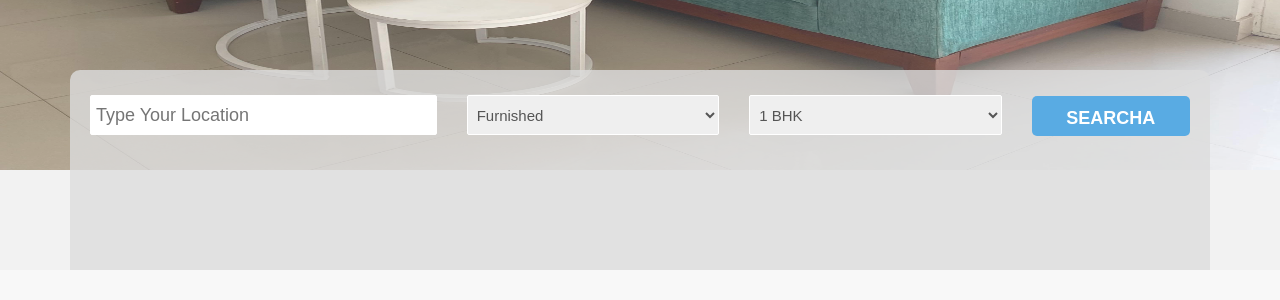
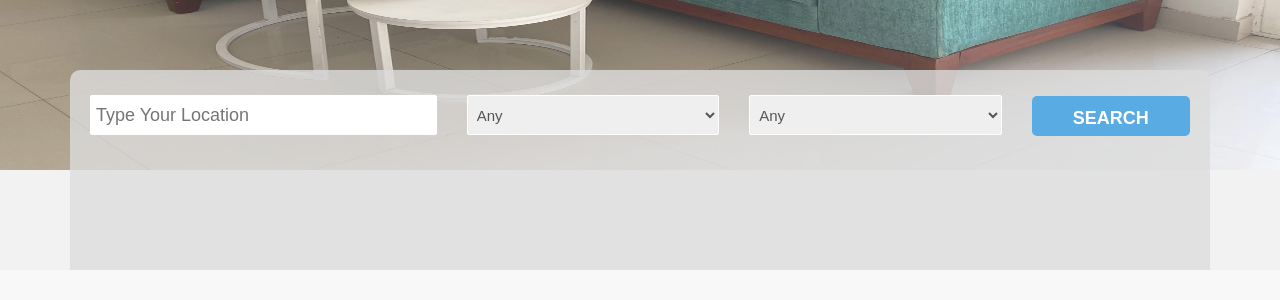
Before and after one commit to testacc93/flatmate, a Django app: page / in a window 1280 px wide. Shown: the part 530-830 px from the top of the page. Run offline with Django 4.2, Linux system fonts and the light colour scheme; data comes from the database, SQL or seed files in the repository; some libraries are stand-ins or nearby versions.

Commit message:
added filters

```diff
--- a/templates/index.html
+++ b/templates/index.html
@@ -41,6 +41,7 @@
               <div class="col-md-3">
                 <div class="aa-single-advance-search">
                   <select id="flat-category">
+                    <option value="0"  selected>Any</option>
                     <option value="1">Furnished</option>
                     <option value="2">Semi-Furnished</option>
                     <option value="3">Unfurnished</option>
@@ -50,7 +51,9 @@
               <div class="col-md-3">
                 <div class="aa-single-advance-search">
                   <select id="no-flat">
-                    <option value="1" selected>1 BHK</option>
+                    <option value="0"  selected>Any</option>
+                    <option value="1">1 BHK</option>
+
                     <option value="2">2 BHK</option>
                     <option value="3">3 BHK</option>
                     <option value="4">4 BHK</option>
@@ -73,7 +76,7 @@
                 <div class="aa-single-advance-search">
                   <div id="csrf-token">{% csrf_token %}</div>
 
-                  <input id="search-btn" onclick="searchprop()" class="aa-search-btn" type="submit" value="Searcha">
+                  <input id="search-btn" onclick="searchprop()" class="aa-search-btn" type="submit" value="Search">
                 </div>
               </div>
             </div>
@@ -189,6 +192,7 @@
       var flat_category = document.getElementById("flat-category").value
       var no_flat = document.getElementById("no-flat").value
 
+
       console.log(location_search)
       console.log(flat_category)
       console.log(no_flat)
@@ -201,7 +205,6 @@
       formData.append('flat_category', flat_category.toString());
       formData.append('no_flat', no_flat.toString());
 
-
       $.ajax({
         type: "POST",
         url: "searchprop/",
@@ -211,15 +214,11 @@
         data: formData,
         contentType: false,
         processData: false,
-
-        //    processData: false,
-        //    contentType: false,
         success: function (data) {
           document.getElementById("search-btn").disabled = false
 
 
           document.getElementById("search-btn").style.opacity = 1
-          // window.location.href = "searchprop/?location=" + location_search + "?type=" + no_flat + "furnishing=" + flat_category;
           document.getElementById("parent-element").innerHTML = ""
           const parent_ele = document.getElementById("parent-element")
           const title_name = document.createElement("div");
@@ -229,6 +228,9 @@
           title_name.className = "aa-title"
           const header_title = document.createElement('h2')
           var furnished_status = ""
+          if (data['no_flat'] == ""){
+            data['no_flat'] = "All"
+          }
           if (data['furnishing'] == 1) {
             furnished_status = "Furnished"
           }
@@ -238,7 +240,6 @@
           }
 
           if (data['furnishing'] == 3) {
-            console.log("inside 3333333")
             furnished_status = "Unfurnished"
           }
           if (data['location'] == "Ahmedabad") {
@@ -247,6 +248,7 @@
           else {
             header_title.innerHTML = data['no_flat'] + " bhk " + furnished_status + " properties in " + data['location']
           }
+          header_title.innerHTML = "Results"
           title_name.appendChild(header_title)
           const p_choose = document.createElement("p")
           p_choose.innerText = "Choose"
```
